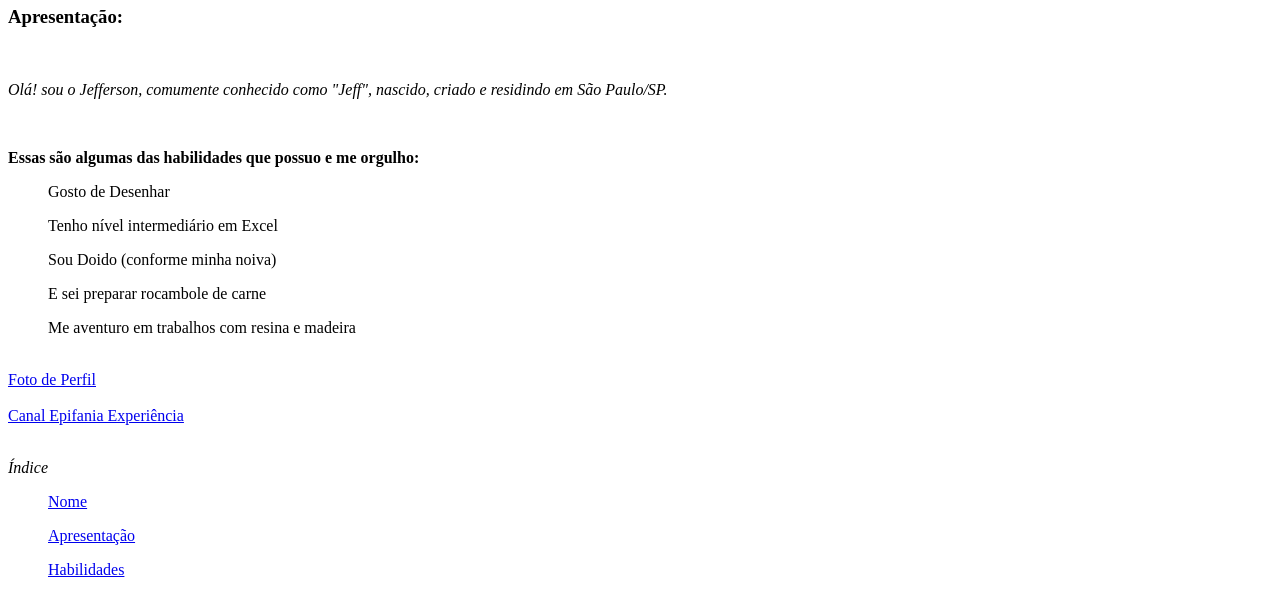
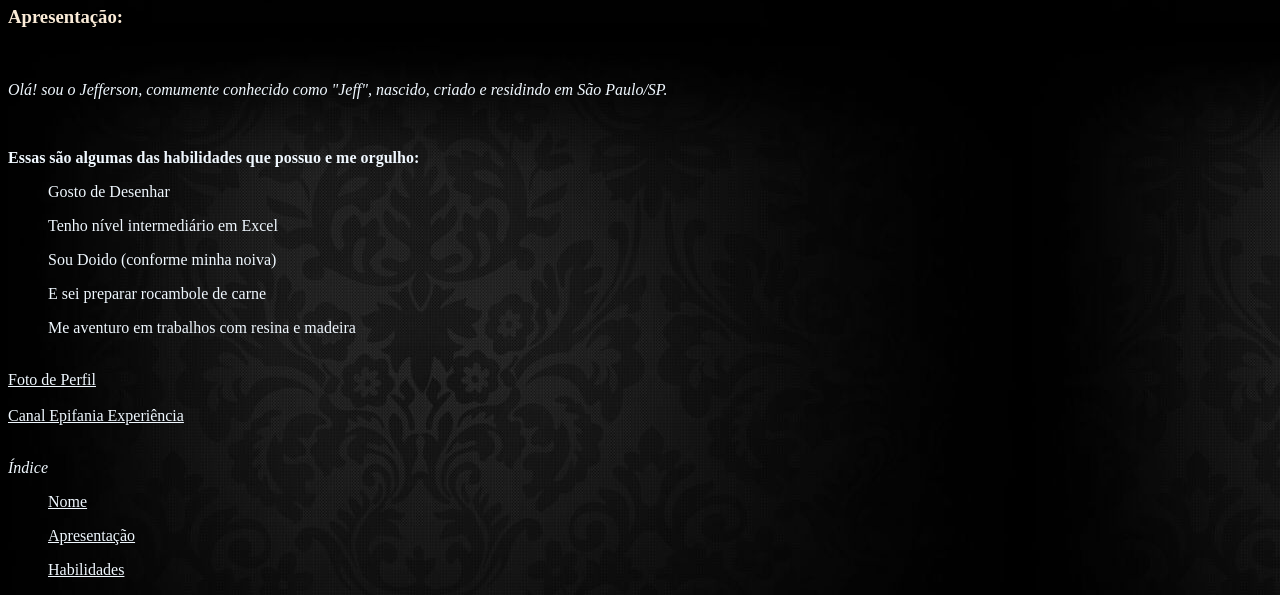
Before and after one commit to JeffApSilva/Portifolio-Web, a plain HTML site: page index.html in a window 1280 px wide. Shown: the part 781-1376 px from the top of the page. Drawn offline with Linux system fonts and the light colour scheme.

Commit message:
Adicionado backgournd e cores nas letras

```diff
--- a/index.html
+++ b/index.html
@@ -5,6 +5,15 @@
     <meta http-equiv="X-UA-Compatible" content="IE=edge">
     <meta name="viewport" content="width=device-width, initial-scale=1.0">
     <title>Jeff Profile</title>
+
+    <style>
+        body{background-image: url(./photowebtrybe/Art\ Nouveau\ Desktop\ Wallpapers.jpg)}
+
+        h1, h3 {color: antiquewhite;}
+        p, ul, a{color: aliceblue;}
+
+    </style>
+
 </head>
 <body>
     <h1 id="Nome">Jefferson Aparecido Silva</h1>
```
Also changed, not shown: photowebtrybe/Art Nouveau Desktop Wallpapers.jpg (added), photowebtrybe/luxury-black-background-banner-illustration-with-gold-strip-art-deco-blank-space_25989-209.webp (added).
